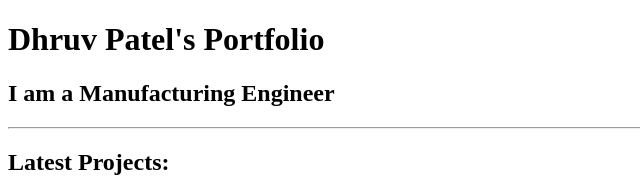
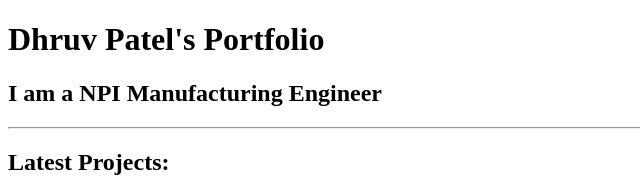
Before and after one commit to dhruvpatel1994/html-portfolio, a plain HTML site: page index.html in a window 1280 px wide. Shown: the top 177 px of the page, without its empty margins (0-640 px from the left). Drawn offline with Linux system fonts and the light colour scheme.

Commit message:
Update index.html
changed title to say NPI manufacturing engineer instead of just manufacturing engineer.

```diff
--- a/index.html
+++ b/index.html
@@ -23,7 +23,7 @@ https://developer.mozilla.org/en-US/docs/Web/HTML/Element/img#attr-height -->
 </head>
 <body>
     <h1>Dhruv Patel's Portfolio</h1>
-    <h2>I am a Manufacturing Engineer</h2>
+    <h2>I am a NPI Manufacturing Engineer</h2>
     <hr>
     <h2>Latest Projects:</h2>
     <h3><a href="./public/birthday-invite.html">Birthday Invite Project</a></h2>
```
